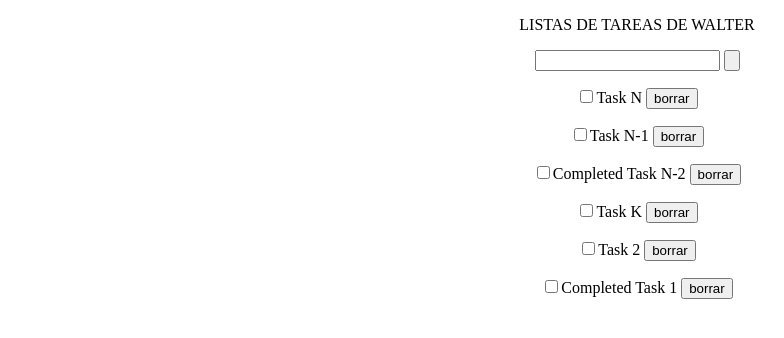
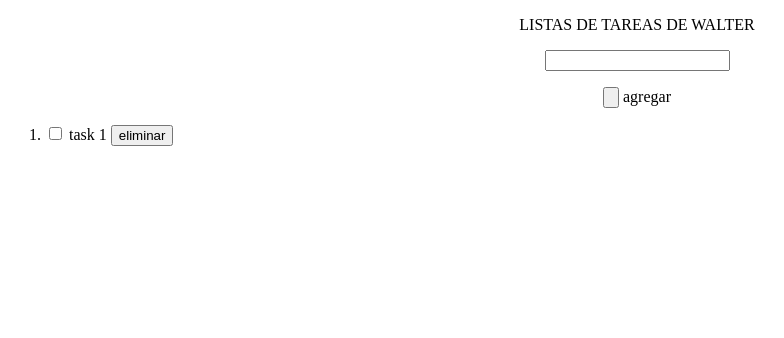
Before and after one commit to yayo12/todo-app, a plain HTML site: page v0/index.html in a window 1280 px wide. Shown: the whole page, without its empty margins (3-787 px from the left). Drawn offline with Linux system fonts and the light colour scheme.

Commit message:
Add files via upload

```diff
--- a/v0/index.html
+++ b/v0/index.html
@@ -9,30 +9,20 @@
 </head>
 <body>
     <header> <p>LISTAS DE TAREAS DE WALTER</p> </header>
-    <form action="../../form.php" method="post">
-    <label><input type="text" name="texto">
-    <input type="button" name="boton">
-    </label>
+    <form action="">
 
-    <div>
-        <p><label ><input type="checkbox">Task N <input type="reset" value="borrar"></label></p>
-    </div>
-    <div>
-        <p><label ><input type="checkbox">Task N-1 <input type="reset" value="borrar"></label></p>
-    </div>
-    <div>
-        <p><label ><input type="checkbox">Completed Task N-2  <input type="reset" value="borrar"></label></p>
-    </div>
-    <div>
-        <p><label ><input type="checkbox">Task K <input type="reset" value="borrar"></label></p>
-    </div>
-    <div>
-        <p><label ><input type="checkbox">Task 2 <input type="reset" value="borrar"></label></p>
-    </div>
-    <div>
-        <p><label ><input type="checkbox">Completed Task 1 <input type="reset" value="borrar"></label></p>
-    </div>
+    <input id="nuevastareas" type="text" name="tarea">
+    <p><input id="botonag" type="button" > agregar</p>
+
 </form>
+<ol id="lista">
+    <li>
+
+<p><input type="checkbox"> task 1 <button onclick = "eliminar">eliminar</button></p>
+
+   </li>
+</ol>
+<script src="main.js"></script>
 </body>
 
 </html>
```
